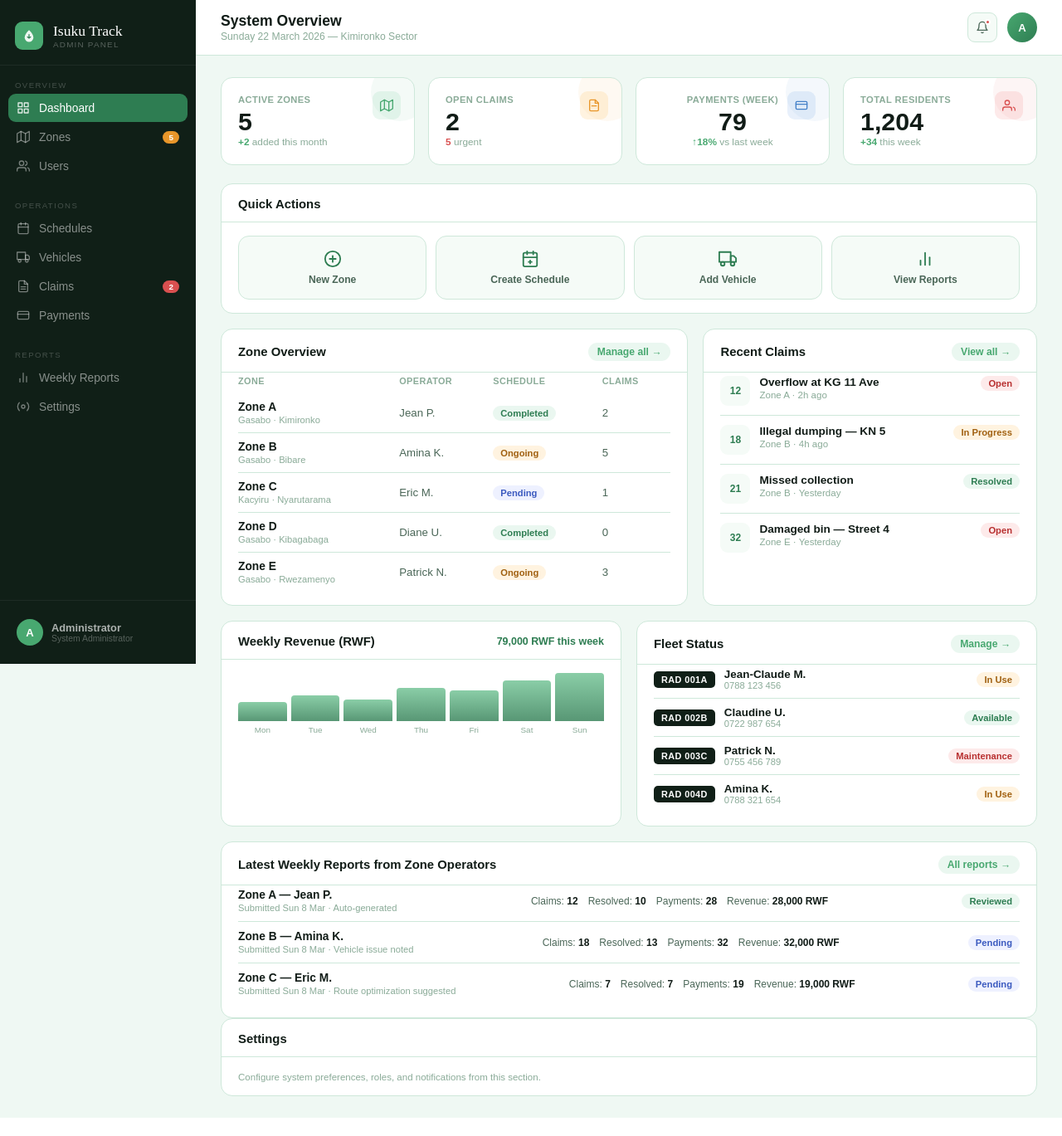
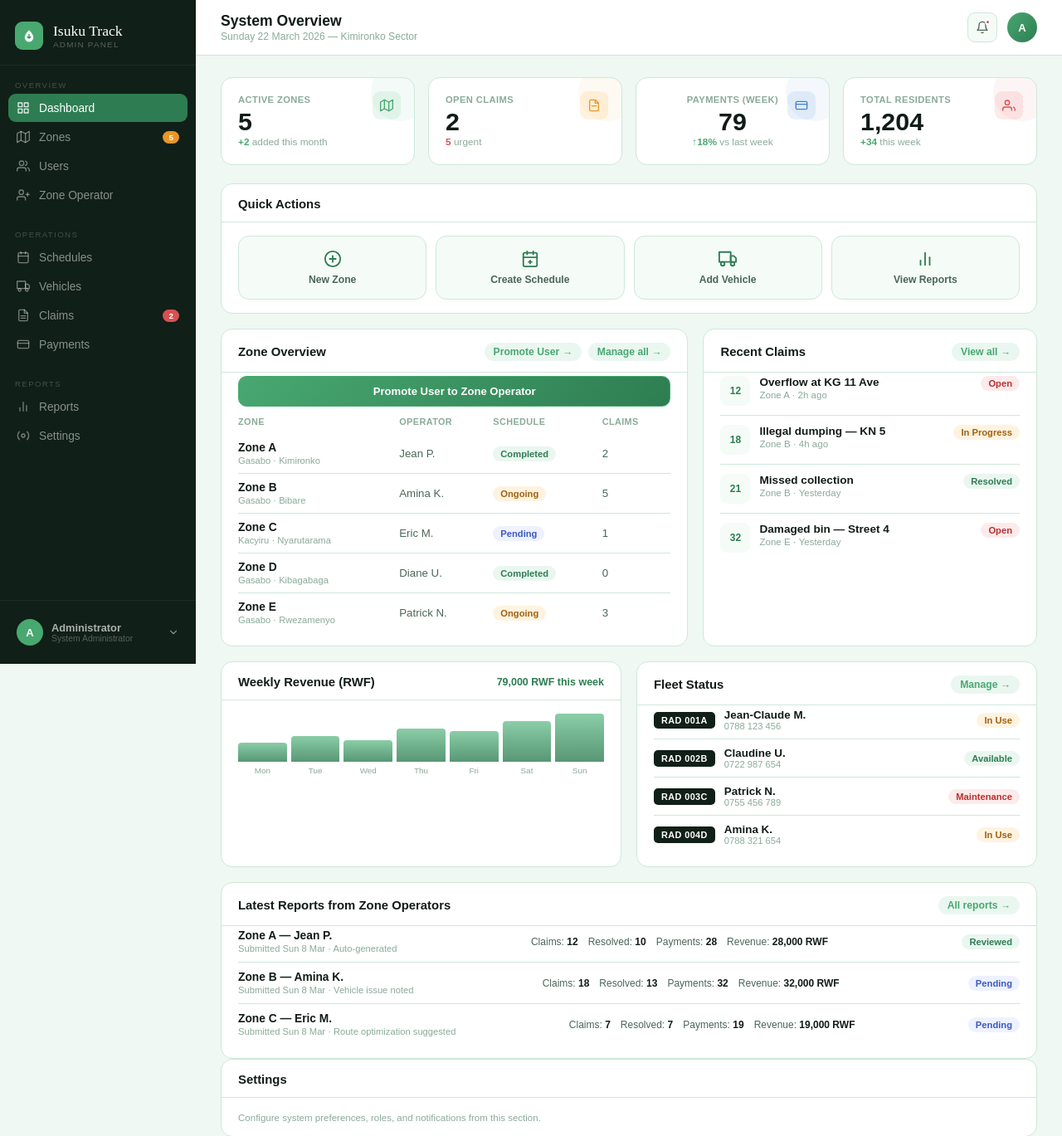
Before and after one commit to Abigail-Salem-Tendo/isuku_track, a Flask app: template templates/admin/admin_dash.html in a window 1280 px wide. Shown: the top 1369 px of the page at 83% size. Before the commit the page ends 1347 px from the top, so only its background shows below. Run offline with Flask 3, Linux system fonts and the light colour scheme; the template is opened without the code that fills it, so the values that code supplies are empty.

Commit message:
feat: enhance admin dashboard with user promotion functionality and improved accessibility

```diff
--- a/static/css/admin_dash.css
+++ b/static/css/admin_dash.css
@@ -145,6 +145,13 @@ body {
   margin-top: auto;
   padding: 14px 10px;
   border-top: 1px solid rgba(255, 255, 255, .06);
+  position: relative;
+}
+
+.sb-profile {
+  position: relative;
+  border-radius: 9px;
+  outline: none;
 }
 
 .sb-user {
@@ -154,6 +161,16 @@ body {
   padding: 8px 10px;
   border-radius: 9px;
   cursor: pointer;
+}
+
+.sb-profile:hover .sb-user,
+.sb-profile:focus-within .sb-user {
+  background: var(--sb-hover);
+}
+
+.sb-caret {
+  margin-left: auto;
+  color: rgba(255, 255, 255, .5);
 }
 
 .sb-av {
@@ -411,6 +470,12 @@ body {
   text-decoration: none;
 }
 
+.ch-actions {
+  display: flex;
+  align-items: center;
+  gap: 8px;
+}
+
 .cb {
   padding: 16px 20px;
 }
@@ -436,6 +501,28 @@ body {
 .zt {
   width: 100%;
   border-collapse: collapse;
+}
+
+.zo-promote-btn {
+  width: 100%;
+  border: 1px solid var(--g2);
+  background: linear-gradient(135deg, var(--g2), var(--g1));
+  color: #fff;
+  border-radius: 10px;
+  padding: 10px 12px;
+  font-size: .82rem;
+  font-weight: 700;
+  cursor: pointer;
+  margin-bottom: 12px;
+}
+
+.zo-promote-btn:hover {
+  filter: brightness(1.04);
+}
+
+.zo-promote-btn:focus-visible {
+  outline: 3px solid rgba(72, 168, 112, .35);
+  outline-offset: 2px;
 }
 
 .zt th {
--- a/templates/admin/admin_dash.html
+++ b/templates/admin/admin_dash.html
@@ -39,6 +39,10 @@
       <svg width="16" height="16" viewBox="0 0 24 24" fill="none" stroke="currentColor" stroke-width="2" stroke-linecap="round" stroke-linejoin="round"><path d="M17 21v-2a4 4 0 0 0-4-4H5a4 4 0 0 0-4 4v2"/><circle cx="9" cy="7" r="4"/><path d="M23 21v-2a4 4 0 0 0-3-3.87"/><path d="M16 3.13a4 4 0 0 1 0 7.75"/></svg>
       Users
     </div>
+    <div class="sb-a" data-action="promote-zone-operator" role="button" tabindex="0" aria-label="Promote user to zone operator">
+      <svg width="16" height="16" viewBox="0 0 24 24" fill="none" stroke="currentColor" stroke-width="2" stroke-linecap="round" stroke-linejoin="round"><path d="M16 21v-2a4 4 0 0 0-4-4H5a4 4 0 0 0-4 4v2"/><circle cx="8.5" cy="7" r="4"/><path d="M20 8v6"/><path d="M17 11h6"/></svg>
+      Zone Operator
+    </div>
   </div>
 
   <div class="sb-sec">
@@ -65,7 +69,7 @@
     <div class="sb-lbl">Reports</div>
     <div class="sb-a" data-nav="reports" role="button" tabindex="0" aria-label="Go to reports section">
       <svg width="16" height="16" viewBox="0 0 24 24" fill="none" stroke="currentColor" stroke-width="2" stroke-linecap="round" stroke-linejoin="round"><line x1="18" y1="20" x2="18" y2="10"/><line x1="12" y1="20" x2="12" y2="4"/><line x1="6" y1="20" x2="6" y2="14"/></svg>
-      Weekly Reports
+      Reports
     </div>
     <div class="sb-a" data-nav="settings" role="button" tabindex="0" aria-label="Go to settings section">
       <svg width="16" height="16" viewBox="0 0 24 24" fill="none" stroke="currentColor" stroke-width="2" stroke-linecap="round" stroke-linejoin="round"><circle cx="12" cy="12" r="3"/><path d="M19.07 4.93a10 10 0 0 1 0 14.14M4.93 4.93a10 10 0 0 0 0 14.14"/></svg>
@@ -74,11 +78,19 @@
   </div>
 
   <div class="sb-foot">
-    <div class="sb-user">
-      <div class="sb-av">AD</div>
-      <div>
-        <div class="sb-un" id="adminName">Admin</div>
-        <div class="sb-ur">System Administrator</div>
+    <div class="sb-profile" tabindex="0">
+      <div class="sb-user" aria-label="Open administrator menu">
+        <div class="sb-av">AD</div>
+        <div>
+          <div class="sb-un" id="adminName">Admin</div>
+          <div class="sb-ur">System Administrator</div>
+        </div>
+        <svg class="sb-caret" width="14" height="14" viewBox="0 0 24 24" fill="none" stroke="currentColor" stroke-width="2" stroke-linecap="round" stroke-linejoin="round" aria-hidden="true"><polyline points="6 9 12 15 18 9"/></svg>
+      </div>
+      <div class="sb-menu" role="menu" aria-label="Administrator actions">
+        <button type="button" class="sb-menu-item" data-profile-action="burger-menu" role="menuitem">Burger Menu</button>
+        <button type="button" class="sb-menu-item" data-profile-action="settings" role="menuitem">Settings</button>
+        <button type="button" class="sb-menu-item danger" data-profile-action="logout" role="menuitem">Logout</button>
       </div>
     </div>
   </div>
@@ -174,9 +186,15 @@
       <div class="card">
         <div class="ch">
           <div class="ct">Zone Overview</div>
-          <a class="ca" data-action="manage-zones">Manage all →</a>
+          <div class="ch-actions">
+            <a class="ca" data-action="promote-zone-operator">Promote User →</a>
+            <a class="ca" data-action="manage-zones">Manage all →</a>
+          </div>
         </div>
         <div class="cb cb--pt">
+          <button type="button" class="zo-promote-btn" data-action="promote-zone-operator" aria-label="Promote user to zone operator">
+            Promote User to Zone Operator
+          </button>
           <table class="zt">
             <thead>
               <tr>
@@ -323,10 +341,10 @@
       </div>
     </div>
 
-    <!-- ── Weekly Reports ── -->
+    <!-- ── Reports ── -->
     <div class="card" id="section-reports">
       <div class="ch">
-        <div class="ct">Latest Weekly Reports from Zone Operators</div>
+        <div class="ct">Latest Reports from Zone Operators</div>
         <a class="ca" data-action="all-reports">All reports →</a>
       </div>
       <div class="cb cb--pt" id="reportsList">
```
Also changed, not shown: other parts of static/css/admin_dash.css (+42 -0 lines).
